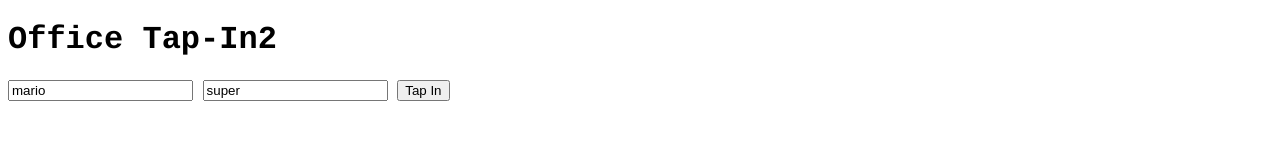
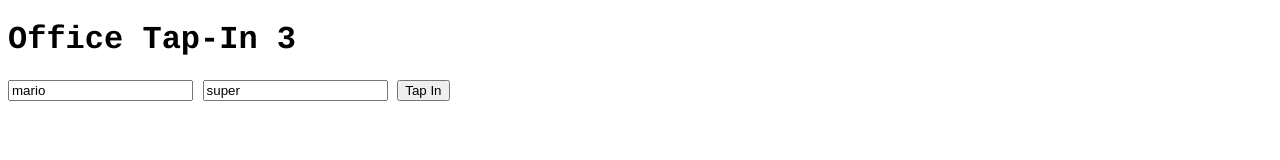
Before and after one commit to yissok/site, a SvelteKit app: page / in a window 1280 px wide. Shown: the top 160 px of the page. Built offline with nearby package versions, Linux system fonts and the light colour scheme.

Commit message:
depl url

```diff
--- a/src/routes/+page.svelte
+++ b/src/routes/+page.svelte
@@ -42,7 +42,7 @@
           const apiUrl =
             "https://api.allorigins.win/raw?url=" +
             encodeURIComponent(
-              "https://script.google.com/macros/s/AKfycbzxUMRfkRQ9uRfLmhLgL8vqj3WlORaQBE4-JQGfoV2H-7HGyJjIYbauEc-iir8fHSfCdA/exec" +
+              "https://script.google.com/macros/s/AKfycbzE_NCOrQnT8ttnkdT0wwwZP5UkhO93wyzTPa-wTf34j20hbrgihTqHwMwYmenNvr7Z2A/exec" +
                 "?name=" +
                 encodeURIComponent(name) +
                 "&surname=" +
@@ -66,7 +66,7 @@
   }
 </script>
 
-<h1>Office Tap-In2</h1>
+<h1>Office Tap-In 3</h1>
 <input placeholder="name" bind:value={name} />
 <input placeholder="surname" bind:value={surname} />
 <button on:click={tapIn}>Tap In</button>
```
